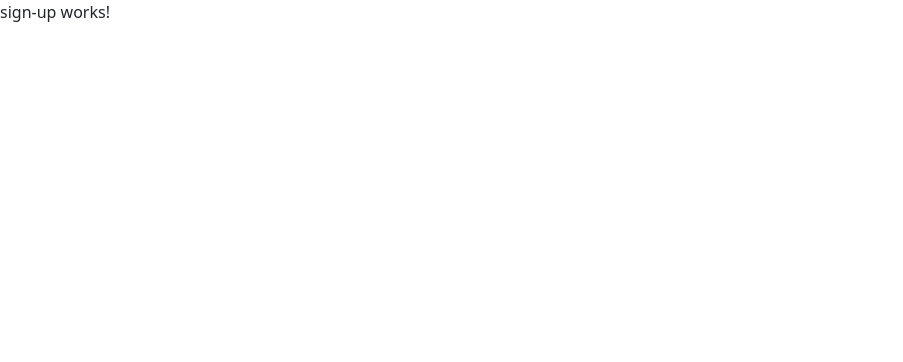
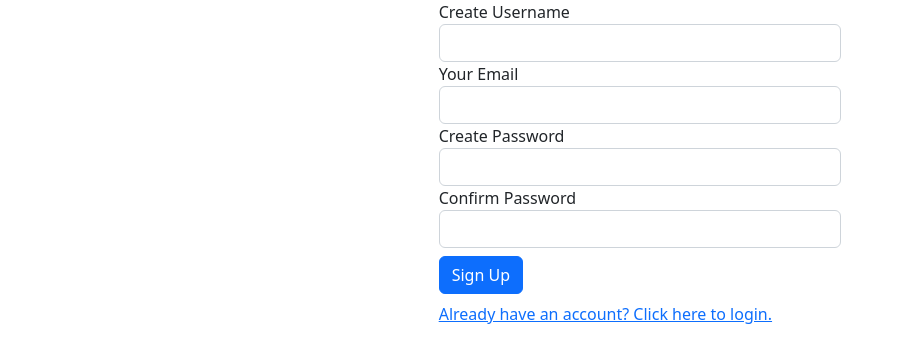
Before and after one commit to BongaDigiLink/Projects, an Angular app in the folder AngularProject_UMS/: page /signup in a window 1280 px wide. Shown: the top 362 px of the page, without its empty margins (0-903 px from the left). Built offline with nearby package versions, Linux system fonts and the light colour scheme.

Commit message:
front eedit

```diff
--- a/AngularProject_UMS/src/app/sign-in/sign-in.component.html
+++ b/AngularProject_UMS/src/app/sign-in/sign-in.component.html
@@ -8,7 +8,7 @@
                 <input type="password" class="form-control">
 
             </form>
-            <button class="btn btn-primary">Sign In</button>
+            <button class="btn btn-primary my-2">Sign In</button>
             <div class="row txt-center">
                 <div class="row txt-center">
                     <a href="/signup">Don't have an account?
--- a/AngularProject_UMS/src/app/sign-up/sign-up.component.html
+++ b/AngularProject_UMS/src/app/sign-up/sign-up.component.html
@@ -1 +1,27 @@
-<p>sign-up works!</p>
+<div class="container-fluid">
+    <div class="row justify-content-center">
+        <div class="col-lg-4">
+            <form action="">
+                <label for="">Create Username</label>
+                <input type="text" class="form-control">
+
+                <label for="">Your Email</label>
+                <input type="text" class="form-control">
+
+                <label for="">Create Password</label>
+                <input type="password" class="form-control">
+
+                <label for="">Confirm Password</label>
+                <input type="password" class="form-control">
+
+            </form>
+            <button class="btn btn-primary my-2">Sign Up</button>
+            <div class="row txt-center">
+                <div class="row txt-center">
+                    <a href="/signin">Already have an account?
+                        Click here to login.</a>
+                </div>
+            </div>
+        </div>
+    </div>
+</div>
```
Also changed, not shown: AngularProject_UMS/src/app/home/home.component.html (+5 -13 lines), 2 other files (tests, documents, lock files or other folders).
